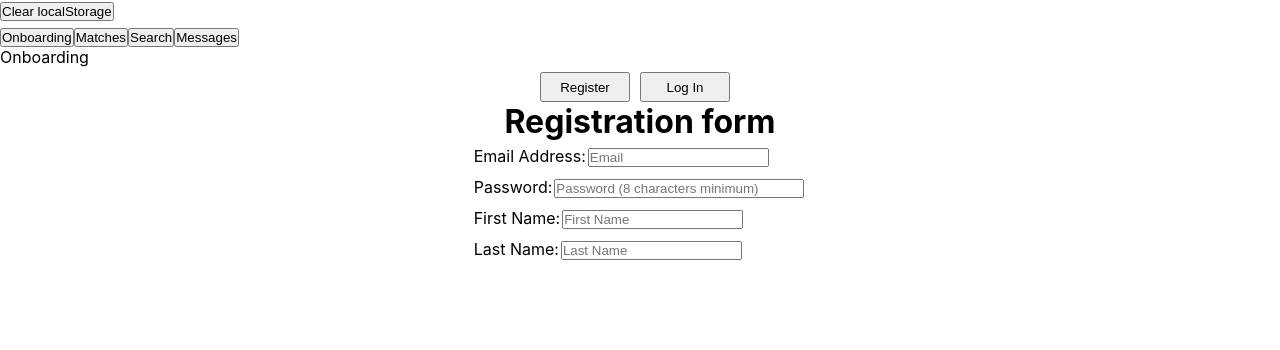
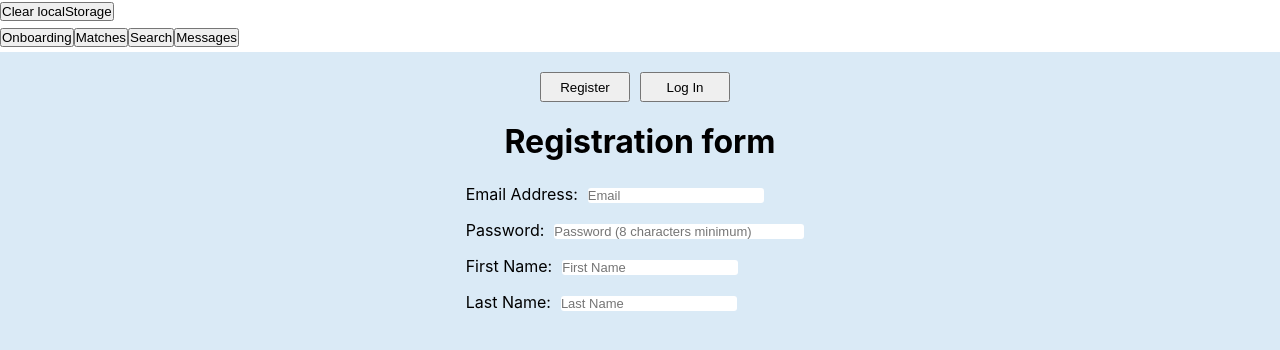
Before and after one commit to russellcs/ft1-dating-app, a React (Create React App) app: page / in a window 1280 px wide. Both pictures are taken after a click on the button "Register". Shown: the top 350 px of the page. Built offline with nearby package versions, Linux system fonts and the light colour scheme.

Commit message:
css changes

```diff
--- a/src/components/Onboarding.jsx
+++ b/src/components/Onboarding.jsx
@@ -12,7 +12,6 @@ const Onboarding = (props) => {
 
   return (
     <>
-      <p>Onboarding</p>
       <nav className="onBoarding">
         <button onClick={() => setOnBoardingScreen(0)}>Register</button>
         <button onClick={() => setOnBoardingScreen(1)}>Log In</button>
--- a/src/components/Onboarding/Preferences.jsx
+++ b/src/components/Onboarding/Preferences.jsx
@@ -17,8 +17,6 @@ const Preferences = (props) => {
     minHeight: minHeightErrors,
     maxHeight: maxHeightErrors,
   } = props.errors;
-
-  console.log(Date.now());
 
   return (
     <>
--- a/src/components/Onboarding/RegisterPartThree.jsx
+++ b/src/components/Onboarding/RegisterPartThree.jsx
@@ -12,8 +12,6 @@ const RegisterPartThree = (props) => {
     wantKids: wantKidsErrors,
     religion: religionErrors,
   } = props.errors;
-
-  console.log(props.errors);
 
   return (
     <>
--- a/src/components/Onboarding/onboarding.css
+++ b/src/components/Onboarding/onboarding.css
@@ -7,4 +7,6 @@
 .onBoarding {
   display: flex;
   justify-content: center;
+  padding: 20px 0px;
+  background-color: #daeaf6;
 }
--- a/src/components/Onboarding/register.css
+++ b/src/components/Onboarding/register.css
@@ -1,10 +1,12 @@
 .containerReg {
   display: flex;
   justify-content: center;
+  background-color: #daeaf6;
+  height: 100vh;
 }
 
 .formRow {
-  padding: 5px 0px;
+  padding: 8px 0px;
 }
 
 .submit {
@@ -14,7 +16,11 @@
 }
 
 input {
-  margin: 0px 2px;
+  margin: 0px 10px;
+  border-radius: 3px;
+  box-sizing: border-box;
+  border: 0;
+  font-size: 13px;
 }
 
 input[type="password"] {
@@ -46,6 +52,8 @@ nav {
 
 h1 {
   text-align: center;
+  /* background-color: paleturquoise; */
+  margin-bottom: 15px;
 }
 
 .errorMessage {
```
